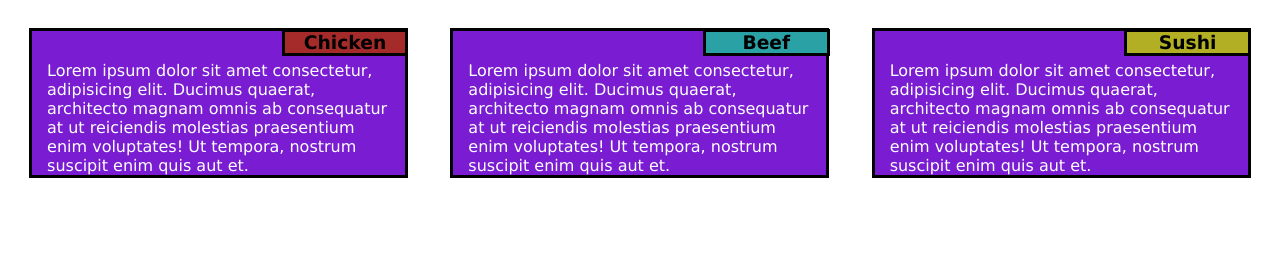
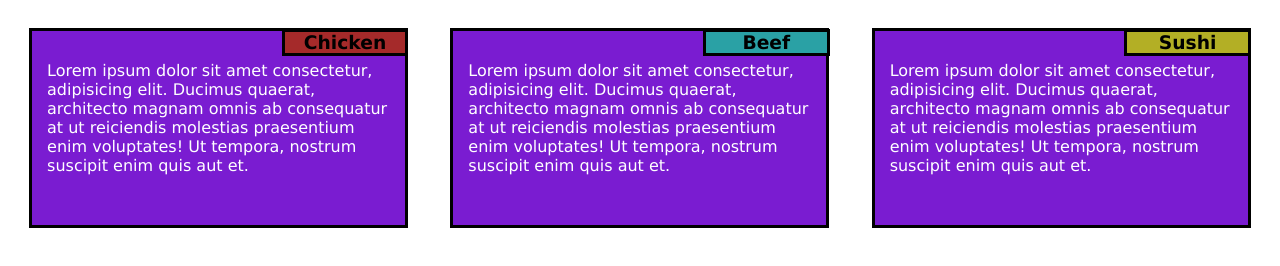
Before and after one commit to sholle7/module2-assignment, a plain HTML site: page module2-solution/index.html in a window 1280 px wide. Shown: the part 62-328 px from the top of the page. Drawn offline with Linux system fonts and the light colour scheme.

Commit message:
Initial commit

```diff
--- a/module2-solution/css/index.css
+++ b/module2-solution/css/index.css
@@ -5,7 +5,6 @@
 
   body{
     font-family: Verdana, Geneva, Tahoma, sans-serif;
-
   }
 
   h1 {
@@ -18,13 +17,13 @@
     background-color: rgb(122, 28, 209);
     text-align: left;
     width: 90%;
-    height: 150px;
+    height: 200px;
     margin-right: auto;
     margin-left: auto;
     padding: 15px;
     color: white;
-    clear: both;
     padding-top: 30px;
+    padding-bottom: 10px;
   }
 
   .title1, .title2, .title3{
@@ -101,6 +100,7 @@
 
   /********** Medium devices only **********/
   @media (min-width: 768px) and (max-width: 991px) {
+
     .col-md-1, .col-md-2, .col-md-3, .col-md-4, .col-md-5, .col-md-6, .col-md-7, .col-md-8, .col-md-9, .col-md-10, .col-md-11, .col-md-12 {
       float: left;
       position: relative;
```
